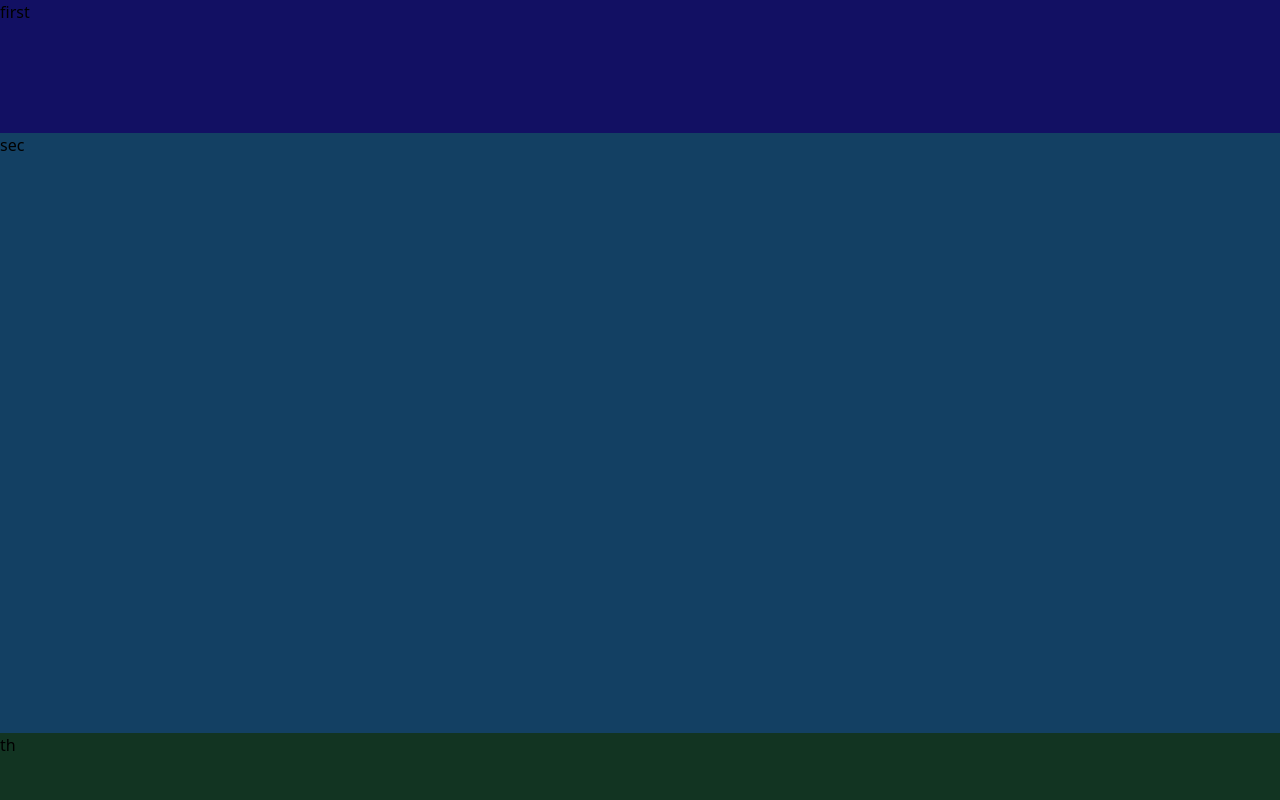
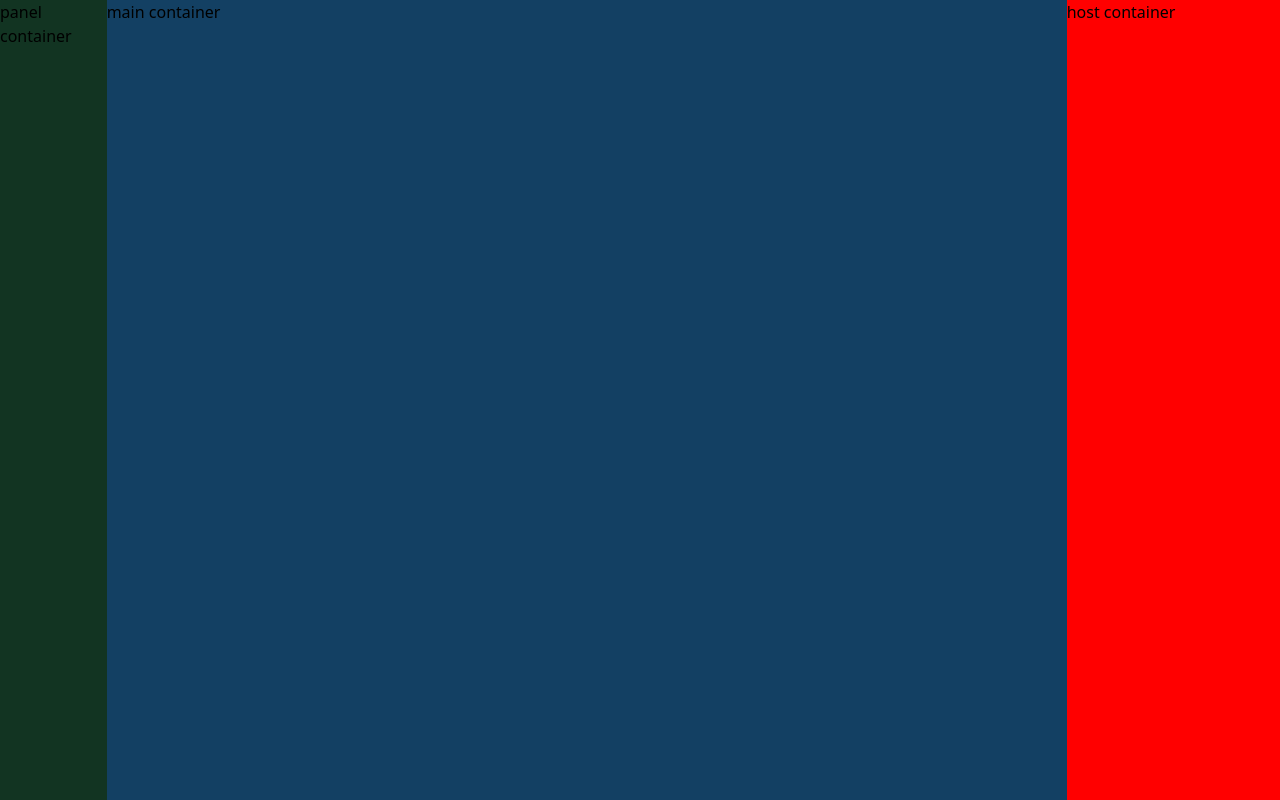
Before and after one commit to tomhervieu9/home, a React app: page / in a window 1280 px wide. Built offline with nearby package versions, Linux system fonts and the light colour scheme; the HTML template or start-up script is replaced by a standard one.

Commit message:
chore(layout): adjust layout based on aspect ratio

```diff
--- a/src/App.tsx
+++ b/src/App.tsx
@@ -2,22 +2,34 @@ import type { PropsWithChildren } from "react";
 
 const AppLayout = (props: PropsWithChildren) => {
   return (
-    <div className="px-safe py-safe font-main grid h-screen w-screen grid-rows-[2fr_9fr_1fr] bg-zinc-50 dark:bg-black">
+    <div className="px-safe py-safe font-main tall:grid-rows-[2fr_9fr_1fr] tall:grid-cols-1 wide:grid-rows-1 wide:grid-cols-[1fr_9fr_2fr] grid h-screen w-screen bg-zinc-50 dark:bg-black">
       {props.children}
     </div>
   );
 };
 
 const HostContainer = () => {
-  return <div className="bg-night row-start-1 row-end-2">first</div>;
+  return (
+    <div className="bg-red tall:row-[1/2] tall:col-span-full wide:row-span-full wide:col-[3/4]">
+      host container
+    </div>
+  );
 };
 
 const MainContentContainer = () => {
-  return <div className="bg-other row-start-2 row-end-3">sec</div>;
+  return (
+    <div className="bg-other tall:row-[2/3] tall:col-span-full wide:row-span-full wide:col-[2/3]">
+      main container
+    </div>
+  );
 };
 
 const UserPanelContainer = () => {
-  return <div className="bg-dark-green row-start-3 row-end-4">th</div>;
+  return (
+    <div className="bg-dark-green tall:row-[3/4] tall:col-span-full wide:row-span-full wide:col-[1/2]">
+      panel container
+    </div>
+  );
 };
 
 export const App = () => {
--- a/src/globals.css
+++ b/src/globals.css
@@ -2,8 +2,22 @@
 
 @theme {
   --*: initial;
+
   --font-main: ui-sans-serif, system-ui, sans-serif;
   --color-night: #121063;
   --color-dark-green: #123422;
   --color-other: #134063;
+  --color-red: #ff0000;
 }
+
+@custom-variant tall {
+  @media (aspect-ratio < 1) {
+    @slot;
+  }
+}
+
+@custom-variant wide {
+  @media (aspect-ratio >= 1) {
+    @slot;
+  }
+}
```
